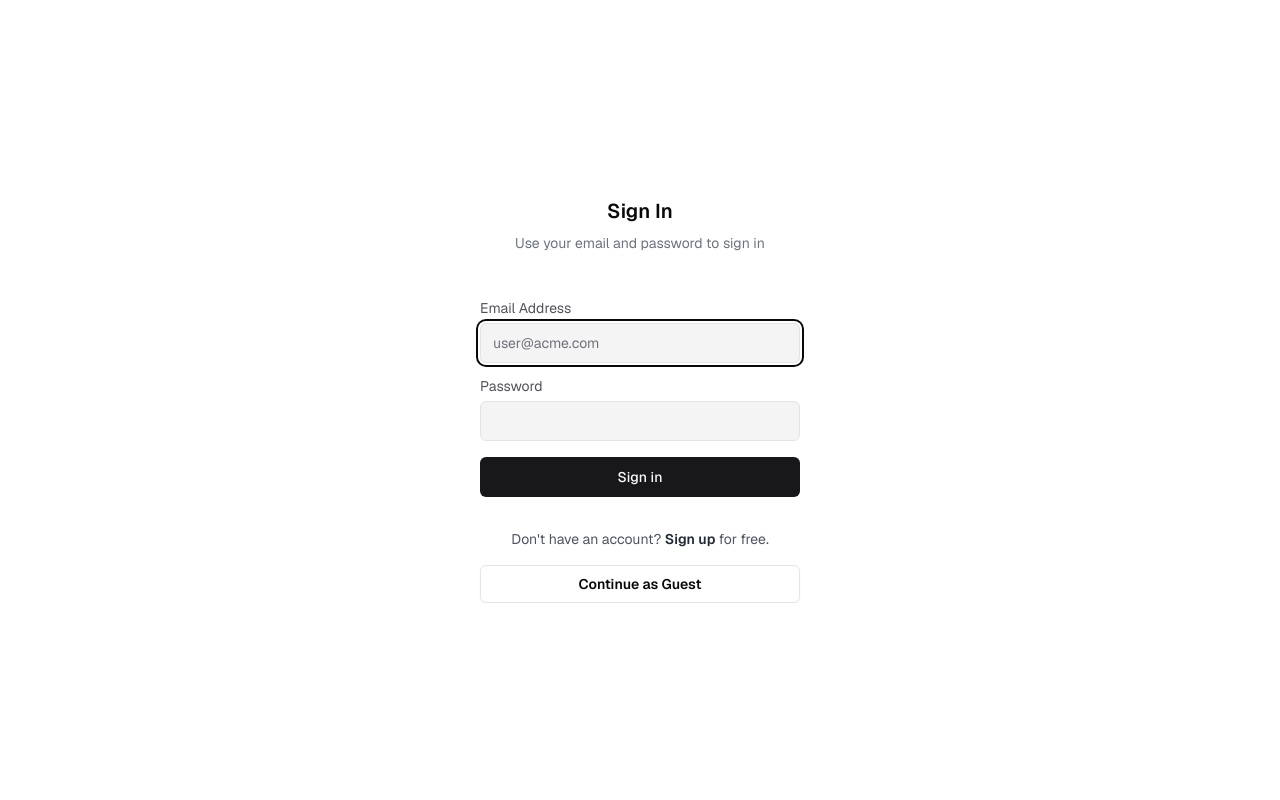
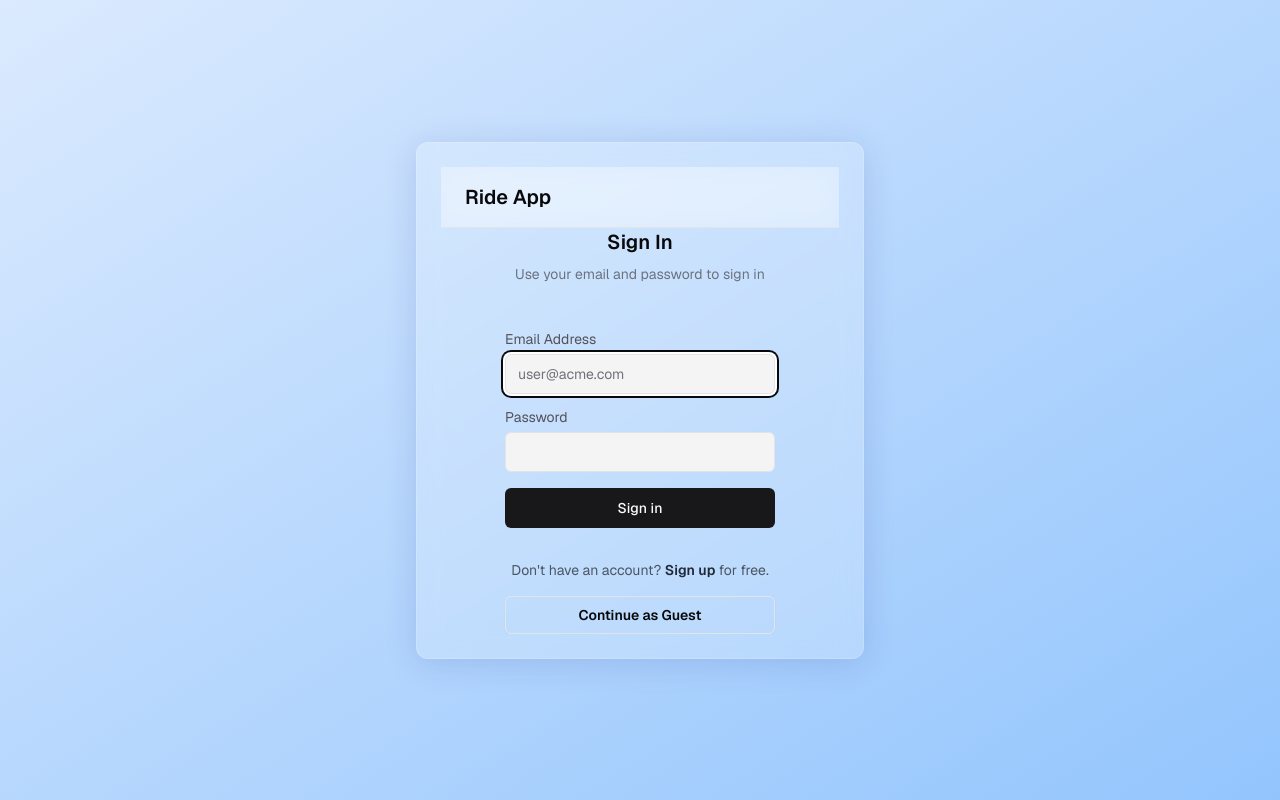
Before and after one commit to nixnvs/ride-ai-chatbot, a Next.js app: page /login in a window 1280 px wide. Built offline with nearby package versions, Linux system fonts and the light colour scheme; no server answers; what bcrypt-ts would draw is missing.

Commit message:
Add GlassPanel and RideHeader components + UI updates

```diff
--- a/app/(auth)/login/page.tsx
+++ b/app/(auth)/login/page.tsx
@@ -10,8 +10,10 @@ import { SubmitButton } from '@/components/submit-button';
 
 import { login, type LoginActionState } from '../actions';
 import { useSession, signIn } from 'next-auth/react';
+import { GlassPanel } from '@/components/ui/GlassPanel';
+import { RideHeader } from '@/components/ride-header';
 
-export default function Page() {
+export default function LoginPage() {
   const router = useRouter();
 
   const [email, setEmail] = useState('');
@@ -50,7 +52,9 @@ export default function Page() {
   };
 
   return (
-    <div className="flex h-dvh w-screen items-start pt-12 md:pt-0 md:items-center justify-center bg-background">
+    <div className="flex min-h-screen items-center justify-center bg-gradient-to-br from-blue-100 to-blue-300">
+      <GlassPanel className="w-full max-w-md">
+        <RideHeader />
         <div className="w-full max-w-md overflow-hidden rounded-2xl flex flex-col gap-12">
           <div className="flex flex-col items-center justify-center gap-2 px-4 text-center sm:px-16">
             <h3 className="text-xl font-semibold dark:text-zinc-50">Sign In</h3>
@@ -80,6 +84,7 @@ export default function Page() {
             </button>
           </AuthForm>
         </div>
+      </GlassPanel>
     </div>
   );
 }
--- /dev/null
+++ b/components/ride-header.tsx
@@ -0,0 +1,9 @@
+import React from 'react';
+
+export function RideHeader() {
+  return (
+    <header className="w-full px-6 py-4 border-b border-zinc-200 dark:border-zinc-800 bg-white/30 dark:bg-zinc-900/30 backdrop-blur-md">
+      <h1 className="text-xl font-semibold text-foreground">Ride App</h1>
+    </header>
+  );
+}
--- /dev/null
+++ b/components/ui/GlassPanel.tsx
@@ -0,0 +1,18 @@
+import React from 'react';
+
+export function GlassPanel({
+  children,
+  className = '',
+}: { children: React.ReactNode; className?: string }) {
+  return (
+    <div
+      className={`backdrop-blur-md bg-white/20 border border-white/30 rounded-xl shadow-lg p-6 ${className}`}
+      style={{
+        boxShadow: '0 4px 32px 0 rgba(31, 38, 135, 0.15)',
+        border: '1px solid rgba(255, 255, 255, 0.18)',
+      }}
+    >
+      {children}
+    </div>
+  );
+}
```
Lines whose indentation alone changed are shown as unchanged.
